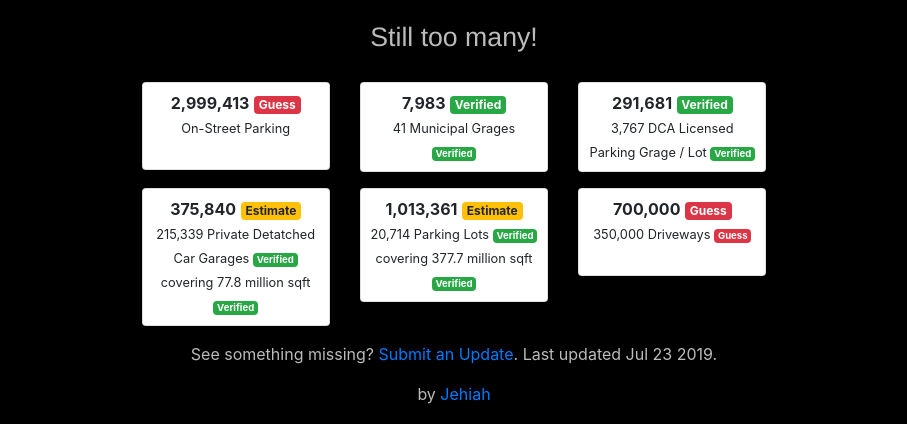
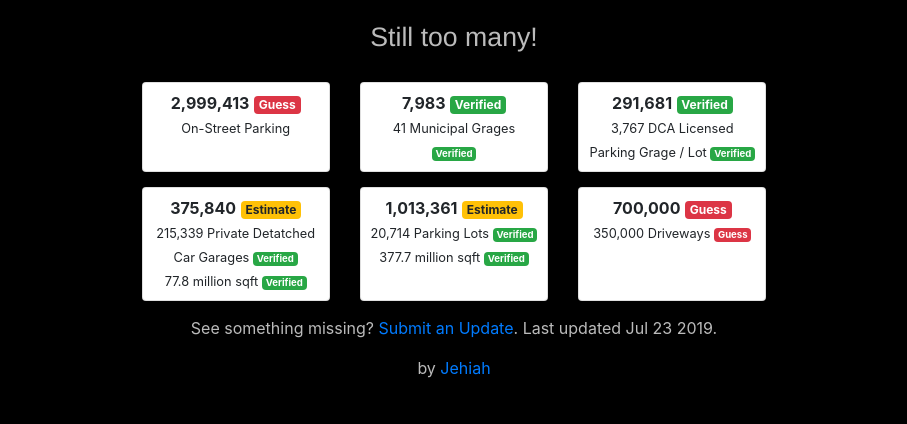
Before and after one commit to jehiah/toomanycars.nyc, a plain HTML site: page www/index.html in a window 1280 px wide. Shown: the part 316-740 px from the top of the page, without its empty margins (186-1093 px from the left). Drawn offline with nearby package versions, Linux system fonts and the light colour scheme.

Commit message:
style: clean up card padding/spacing

```diff
--- a/www/index.html
+++ b/www/index.html
@@ -51,7 +51,7 @@
   <div class="card">
     <div class="card-body p-2">
  <strong>375,840</strong> <span class="badge badge-warning">Estimate</span> <br/>
- <small>215,339 Private Detatched Car Garages <span class="badge badge-success">Verified</span><br/>covering 77.8 million sqft <span class="badge badge-success">Verified</span></small>
+ <small>215,339 Private Detatched Car Garages <span class="badge badge-success">Verified</span><br/>77.8 million sqft <span class="badge badge-success">Verified</span></small>
    </div>
  </div>
 </div>
@@ -59,7 +59,7 @@
   <div class="card">
     <div class="card-body p-2">
  <strong>1,013,361</strong> <span class="badge badge-warning">Estimate</span><br/>
- <small>20,714 Parking Lots <span class="badge badge-success">Verified</span><br/>covering 377.7 million sqft <span class="badge badge-success">Verified</span></small>
+ <small>20,714 Parking Lots <span class="badge badge-success">Verified</span><br/>377.7 million sqft <span class="badge badge-success">Verified</span></small>
    </div>
  </div>
 </div>
--- a/www/style.css
+++ b/www/style.css
@@ -216,10 +216,11 @@ body {
 .parking-subtotal {
     text-align:center;
     color:  #333;;
+    padding-bottom:15px;
 }
 .parking-subtotal > .card {
     min-height: 5.5rem;
-    margin-bottom:1rem;
+    height:100%;
 }
 .recent-changes {
     margin-top:30px;
```
Also changed, not shown: templates/index.html (+2 -2 lines).
